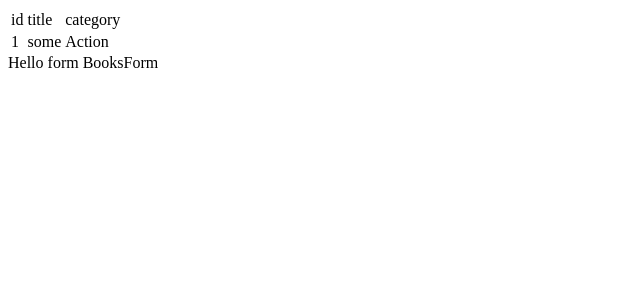
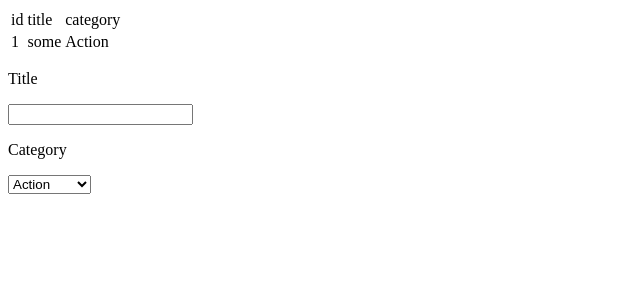
Before and after one commit to kenderb/redux_project_bookstore, a React (Create React App) app: page / in a window 1280 px wide. Shown: the top 300 px of the page, without its empty margins (0-640 px from the left). Built offline with nearby package versions, Linux system fonts and the light colour scheme.

Commit message:
Add BooksForm

```diff
--- a/src/components/BooksForm.js
+++ b/src/components/BooksForm.js
@@ -1,5 +1,18 @@
 import React from 'react';
 
-const BooksForm = () => (<div>Hello form BooksForm</div>);
+const categoryList = [
+  'Action', 'Biography', 'History', 'Horror', 'Kids', 'Learning', 'Sci-Fi',
+];
+
+const BooksForm = () => (
+  <form>
+    <p>Title</p>
+    <input type="text" name="title" id="t" />
+    <p>Category</p>
+    <select name="categories" id="categories">
+      {categoryList.map(category => (<option key={category} value={category}>{category}</option>))}
+    </select>
+  </form>
+);
 
 export default BooksForm;
--- a/src/reducers/index.js
+++ b/src/reducers/index.js
@@ -1,5 +1,5 @@
 import { combineReducers } from 'redux';
-import { bookReducer } from './books';
+import bookReducer from './books';
 
 const rootReducer = combineReducers({
   books: bookReducer,
```
